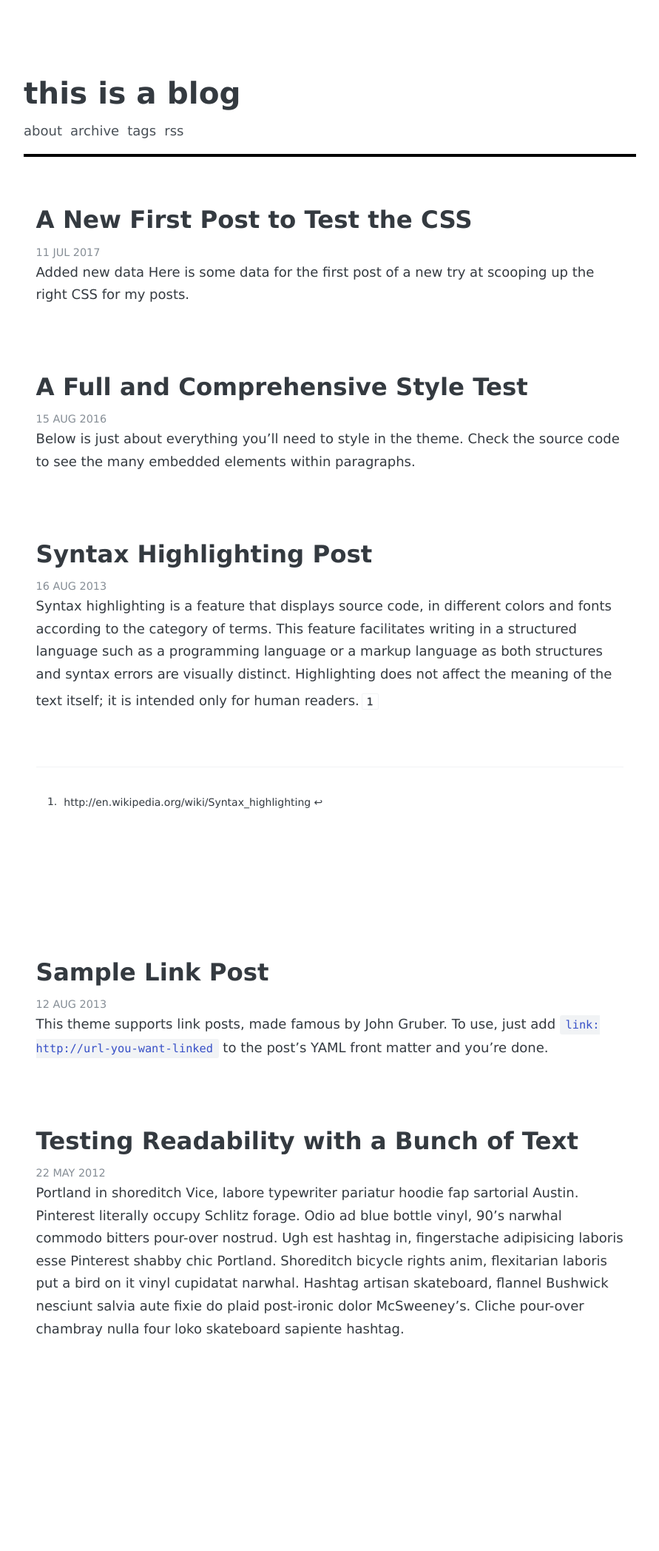
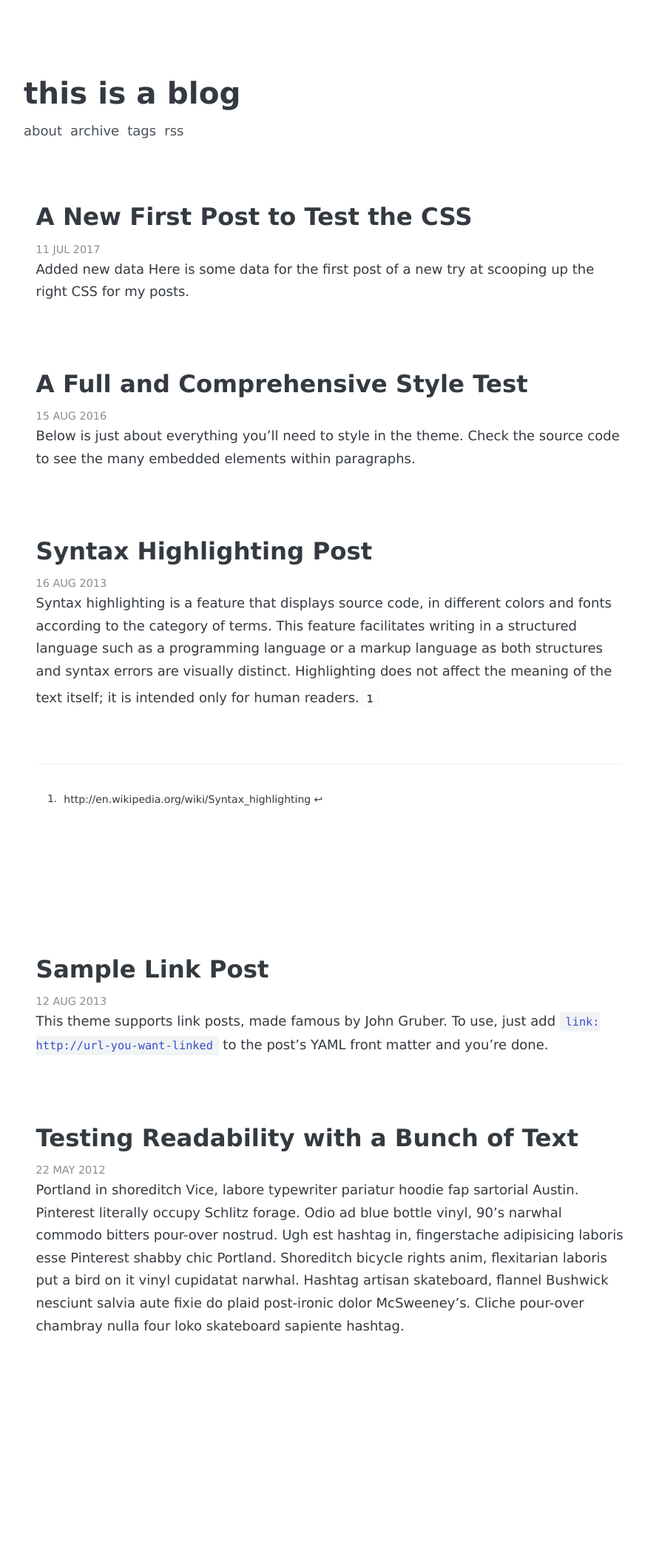
Before and after one commit to thisisamatthew/thisisamatthew.github.io, a Jekyll site: the page built from index.html, in a window 1280 px wide. Shown: the whole page at 74% size, without its empty margins (194-1085 px from the left). Built offline with Jekyll 4.4.1, drawn with Linux system fonts in a browser that asks for light colours; some web fonts are replaced; the list of posts is cut into pages by our own code.

Commit message:
Removed bottom border

```diff
--- a/_sass/_site.scss
+++ b/_sass/_site.scss
@@ -34,8 +34,6 @@ body {
 .header {
   padding-bottom: 2%;
   margin-bottom: 1.5em;
-  border-bottom: 4px solid black;
-  bottom: 50%;
 
   &-title {
     margin: 0.3em 0;
```
